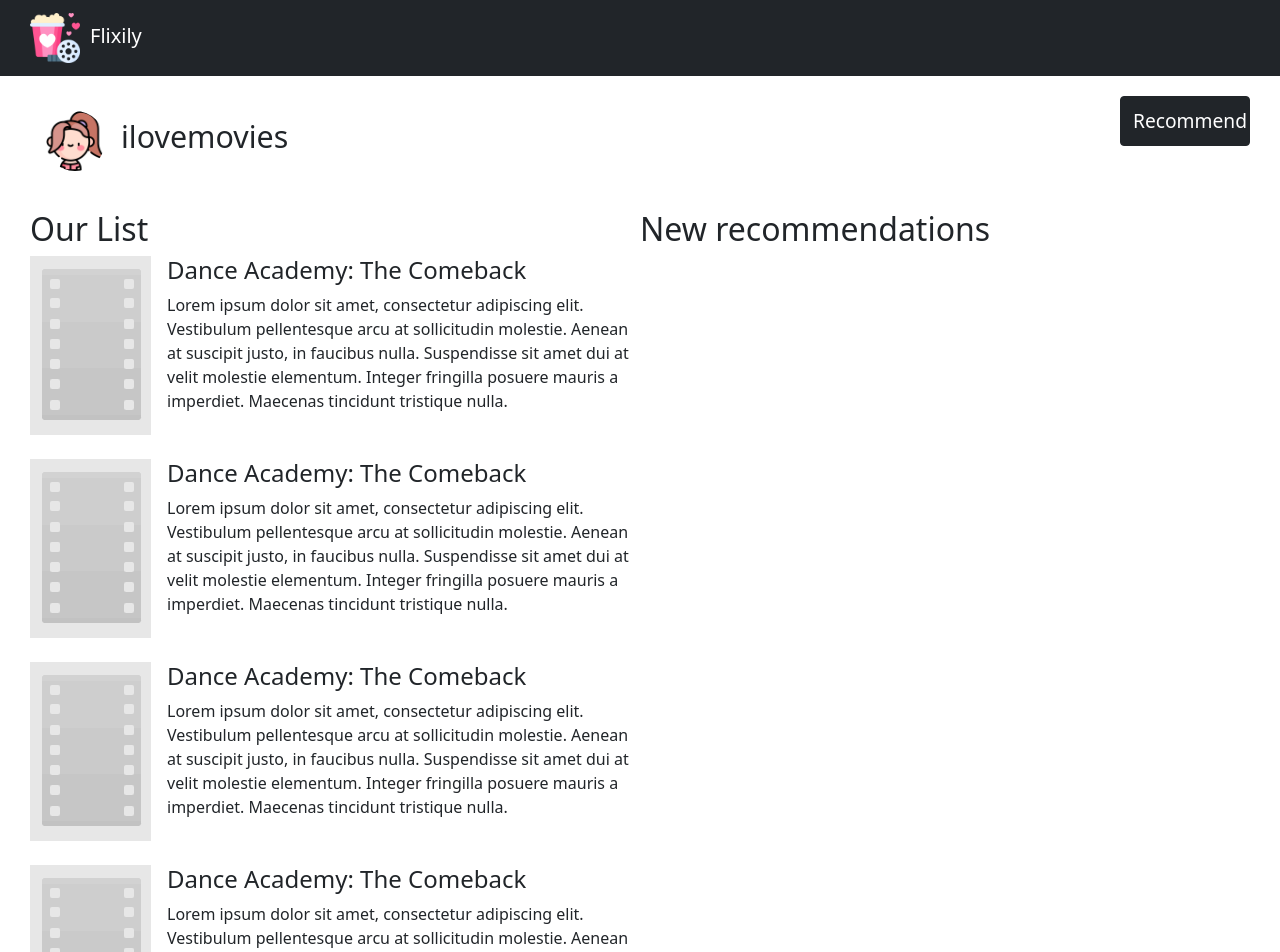
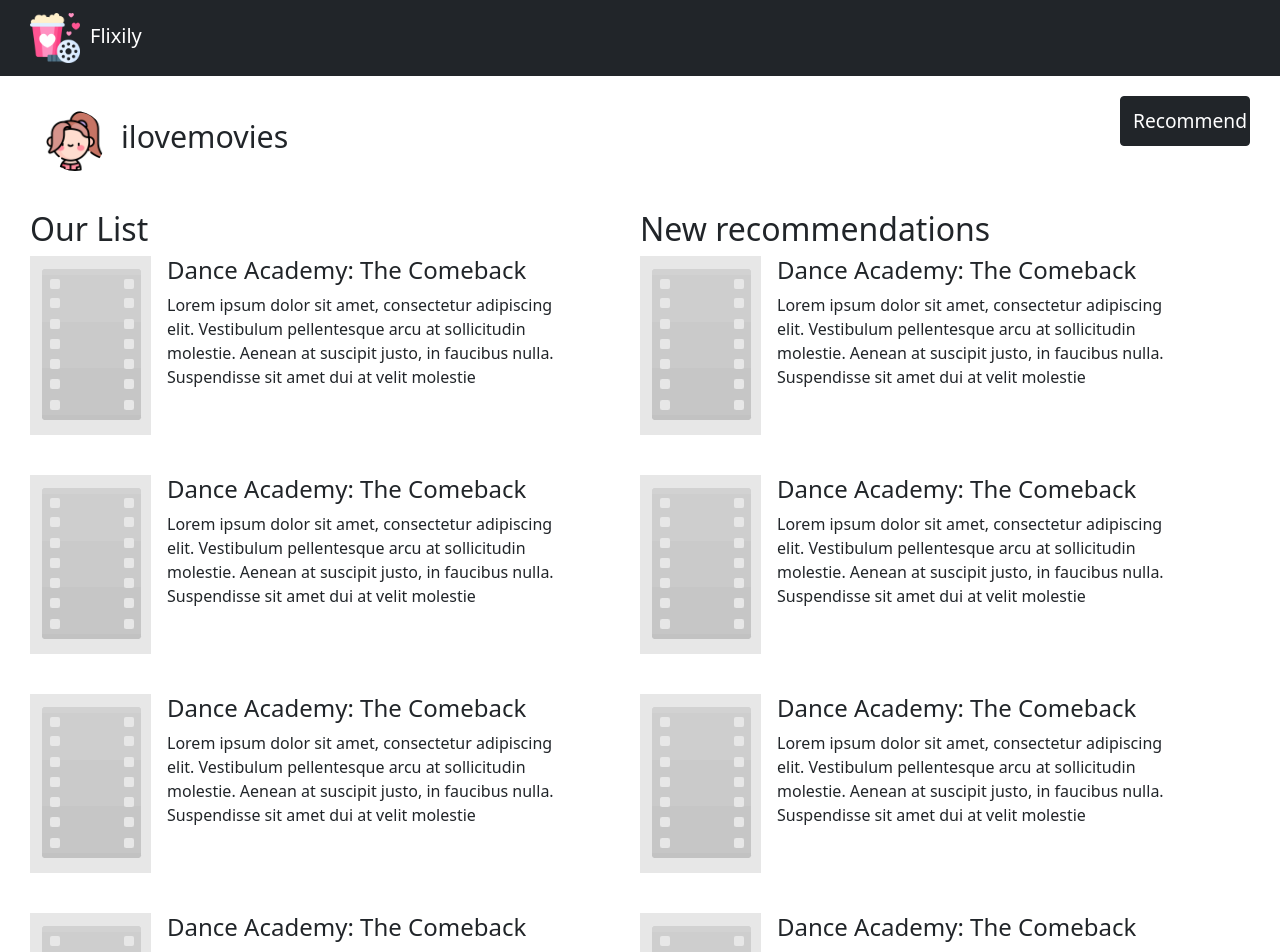
Before and after one commit to SidhraFernando-Plant/COSC2626-A1, a React (Create React App) app in the folder react/flixily/: page /profile in a window 1280 px wide. Shown: the top 952 px of the page. Built offline with nearby package versions, Linux system fonts and the light colour scheme.

Commit message:
Complete front-end for viewing friend's profile

```diff
--- a/react/flixily/src/App.css
+++ b/react/flixily/src/App.css
@@ -45,7 +45,15 @@ button {
 }
 
 /* REQUESTS */
+
 .action-btn {
   width: 40px;
   height: 40px;
 }
+
+/* MOVIES */
+
+.movie {
+  width: 90%;
+  margin-bottom: 40px;
+}
--- a/react/flixily/src/components/FriendProfile.js
+++ b/react/flixily/src/components/FriendProfile.js
@@ -22,6 +22,11 @@ export default function FriendProfile() {
         </div>
         <div className="half-width">
           <h2>New recommendations</h2>
+          <Movie />
+          <Movie />
+          <Movie />
+          <Movie />
+          <Movie />
         </div>
       </div>
     </div>
--- a/react/flixily/src/components/Movie.js
+++ b/react/flixily/src/components/Movie.js
@@ -3,7 +3,7 @@ import movie from '../img/movie.png';
 
 export default function Movie() {
   return (
-    <div className="d-flex mb-4">
+    <div className="d-flex movie">
       <img src={movie}></img>
       <div className="ms-3">
         <h4>Dance Academy: The Comeback</h4>
@@ -11,8 +11,6 @@ export default function Movie() {
           Lorem ipsum dolor sit amet, consectetur adipiscing elit. Vestibulum
           pellentesque arcu at sollicitudin molestie. Aenean at suscipit justo,
           in faucibus nulla. Suspendisse sit amet dui at velit molestie
-          elementum. Integer fringilla posuere mauris a imperdiet. Maecenas
-          tincidunt tristique nulla.
         </p>
       </div>
     </div>
```
